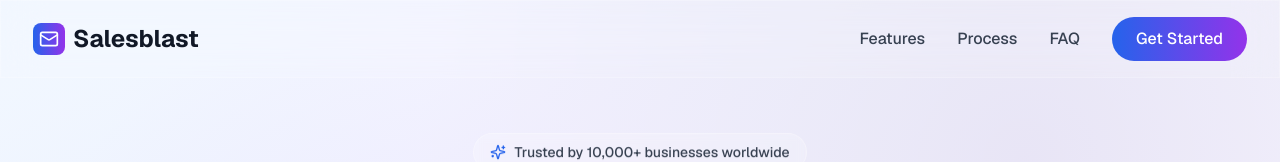
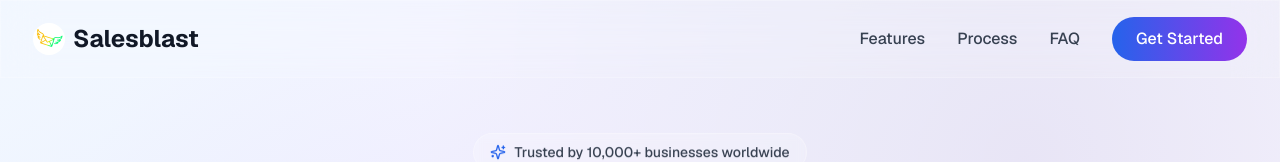
Before and after one commit to jomielcorpuz/Salesblast_india, a Next.js app: page / in a window 1280 px wide. Shown: the top 162 px of the page. Built offline with nearby package versions, Linux system fonts and the light colour scheme.

Commit message:
update logo

```diff
--- a/app/page.tsx
+++ b/app/page.tsx
@@ -1,6 +1,7 @@
 "use client";
 import React, { useState, useEffect } from 'react';
 import { ChevronDown, ChevronUp, Mail, Shield, Zap, Users, ArrowRight, Play, Sparkles } from 'lucide-react';
+import Image from 'next/image';
 
 const SalesblastIndia = () => {
   const [openFAQ, setOpenFAQ] = useState<number | null>(null);
@@ -168,9 +169,7 @@ const SalesblastIndia = () => {
         <div className="max-w-7xl mx-auto px-4 sm:px-6 lg:px-8">
           <div className="flex justify-between items-center py-4">
             <div className="flex items-center space-x-2">
-              <div className="w-8 h-8 bg-gradient-to-r from-blue-600 to-purple-600 rounded-lg flex items-center justify-center">
-                <Mail className="w-5 h-5 text-white" />
-              </div>
+              <Image src="/icons/Logo.jpg" alt="Salesblast Logo" width={32} height={32} className="rounded-full" />
               <span className="text-2xl font-bold text-gray-900">Salesblast</span>
             </div>
             <nav className="hidden md:flex items-center space-x-8">
```
Also changed, not shown: public/icons/Logo.jpg (added).
